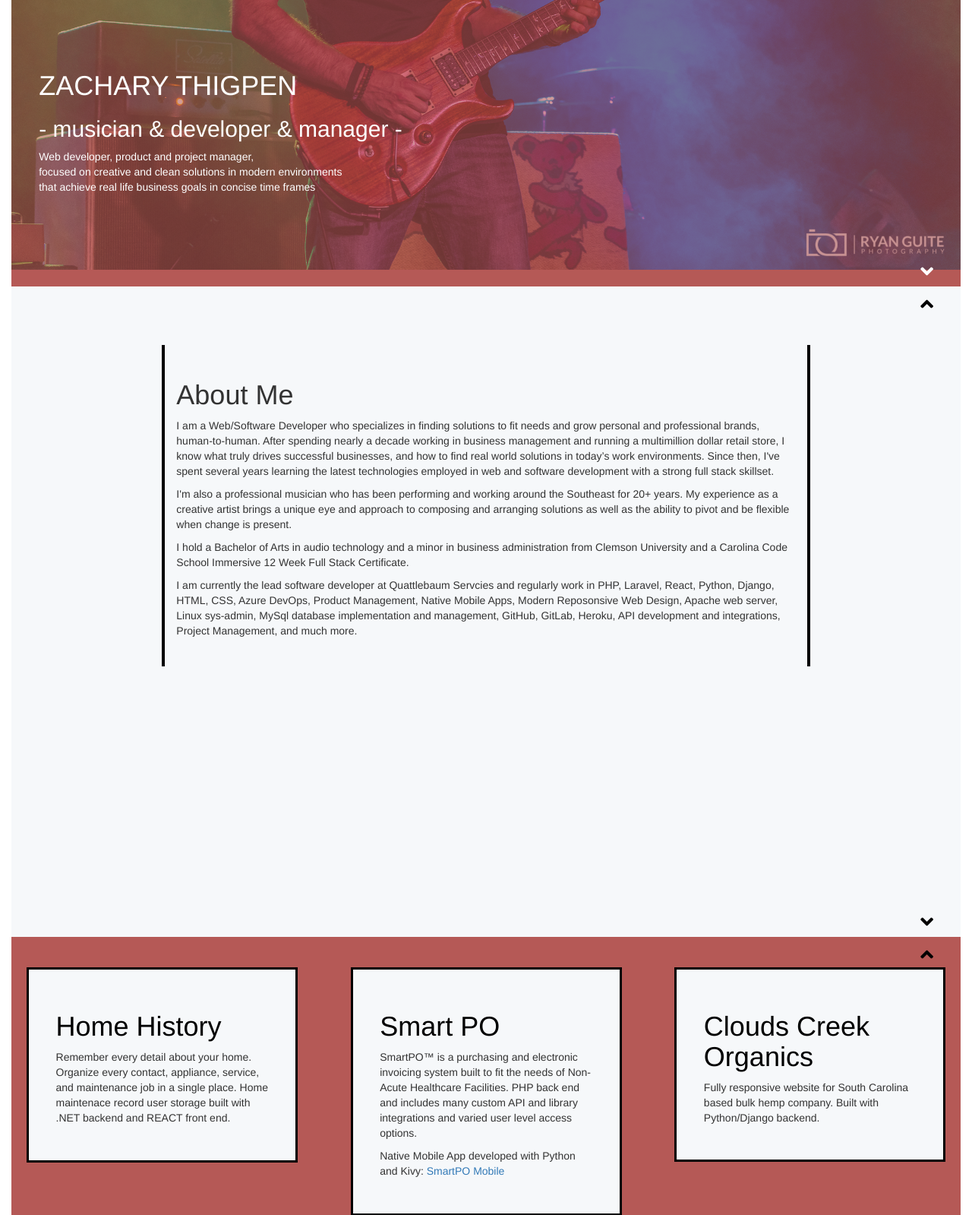
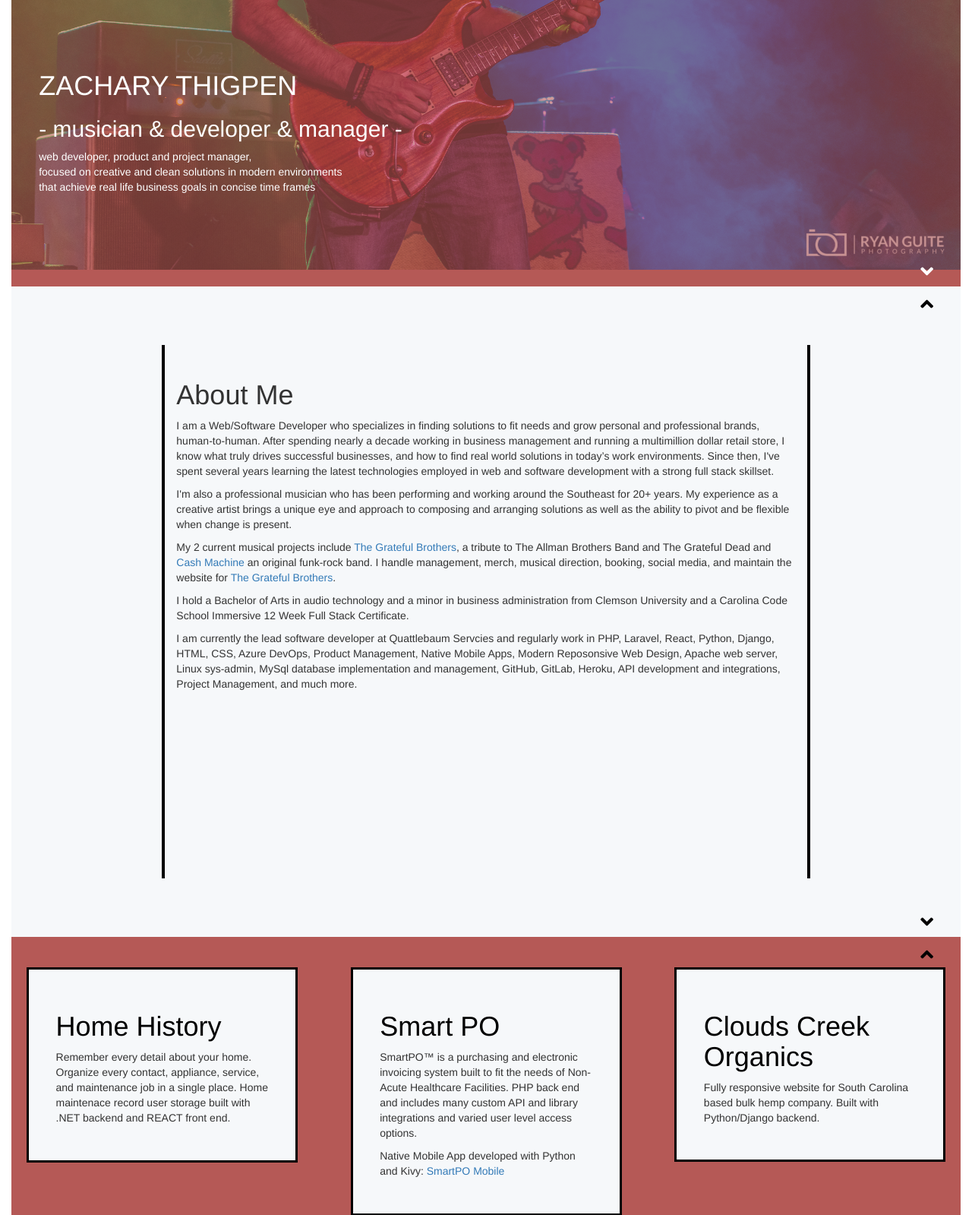
Before and after one commit to Fluffhead88/thigpen-portfolio, a Django app: page / in a window 1280 px wide. Shown: the part 479-2078 px from the top of the page at 76% size. Run offline with Django 3.2, Linux system fonts and the light colour scheme; some libraries are stand-ins or nearby versions; some web fonts are replaced.

Commit message:
styling updates

```diff
--- a/app/templates/index.html
+++ b/app/templates/index.html
@@ -61,14 +61,14 @@
 					<div class="col-12">
 						<h1>ZACHARY THIGPEN</h1>
 						<h2>- musician & developer & manager -</h2>
-						<p>Web developer, product and project manager, </br>focused on creative and clean solutions in modern environments </br>that achieve real life business goals in concise time frames</p>
+						<p>web developer, product and project manager, </br>focused on creative and clean solutions in modern environments </br>that achieve real life business goals in concise time frames</p>
 					</div>
 				</div>
 			</section>
 			<section id="about-me">
 				<a class="section2-nav-up" href="#top"><i class="fas fa-angle-up"></i></a>
 				<a class="section2-nav-down" href="#project_cards"><i class="fas fa-angle-down"></i></a>
-				<div class="row">
+				<div class="row about_me_row">
 					<div class="col-2"></div>
 					<div class="col-lg-8 col-md-8 col-xs-8 about_me_text">
 						<h1>About Me</h1>
@@ -77,6 +77,7 @@
 							in web and software development with a strong full stack skillset.</p>
 						<p>I'm also a professional musician who has been performing and working around the Southeast for 20+ years. My experience as a creative artist brings a unique eye and approach to composing and arranging solutions as well as the ability to
 							pivot and be flexible when change is present.</p>
+						<p>My 2 current musical projects include <a href="https://wwww.thegratefulbrothers.com" >The Grateful Brothers</a>, a tribute to The Allman Brothers Band and The Grateful Dead and <a href="https://www.facebook.com/findacashmachine" >Cash Machine</a> an original funk-rock band. I handle management, merch, musical direction, booking, social media, and maintain the website for <a href="https://wwww.thegratefulbrothers.com" >The Grateful Brothers</a>.</p>
 						<p>I hold a Bachelor of Arts in audio technology and a minor in business administration from Clemson University and a Carolina Code School Immersive 12 Week Full Stack Certificate.</p>
 						<p>I am currently the lead software developer at Quattlebaum Servcies and regularly work in PHP, Laravel, React, Python, Django, HTML, CSS, Azure DevOps, Product Management, Native Mobile Apps, Modern Reposonsive Web Design, Apache web server, Linux sys-admin, MySql database implementation and management, GitHub, GitLab, Heroku, API development and integrations, Project Management, and much more.</p>
 					</div>
--- a/static/css/main.css
+++ b/static/css/main.css
@@ -12,7 +12,8 @@ img {
 
 section {
   height: 100vh;
-  overflow: scroll;
+  overflow-y: scroll;
+  overflow-x: hidden;
 }
 
 #top {
@@ -47,6 +48,10 @@ section {
 
 #about-me {
   background-color: #F6F8FA;
+}
+
+.about_me_row{
+	height: 100%;
 }
 
 .about_me_text {
```
